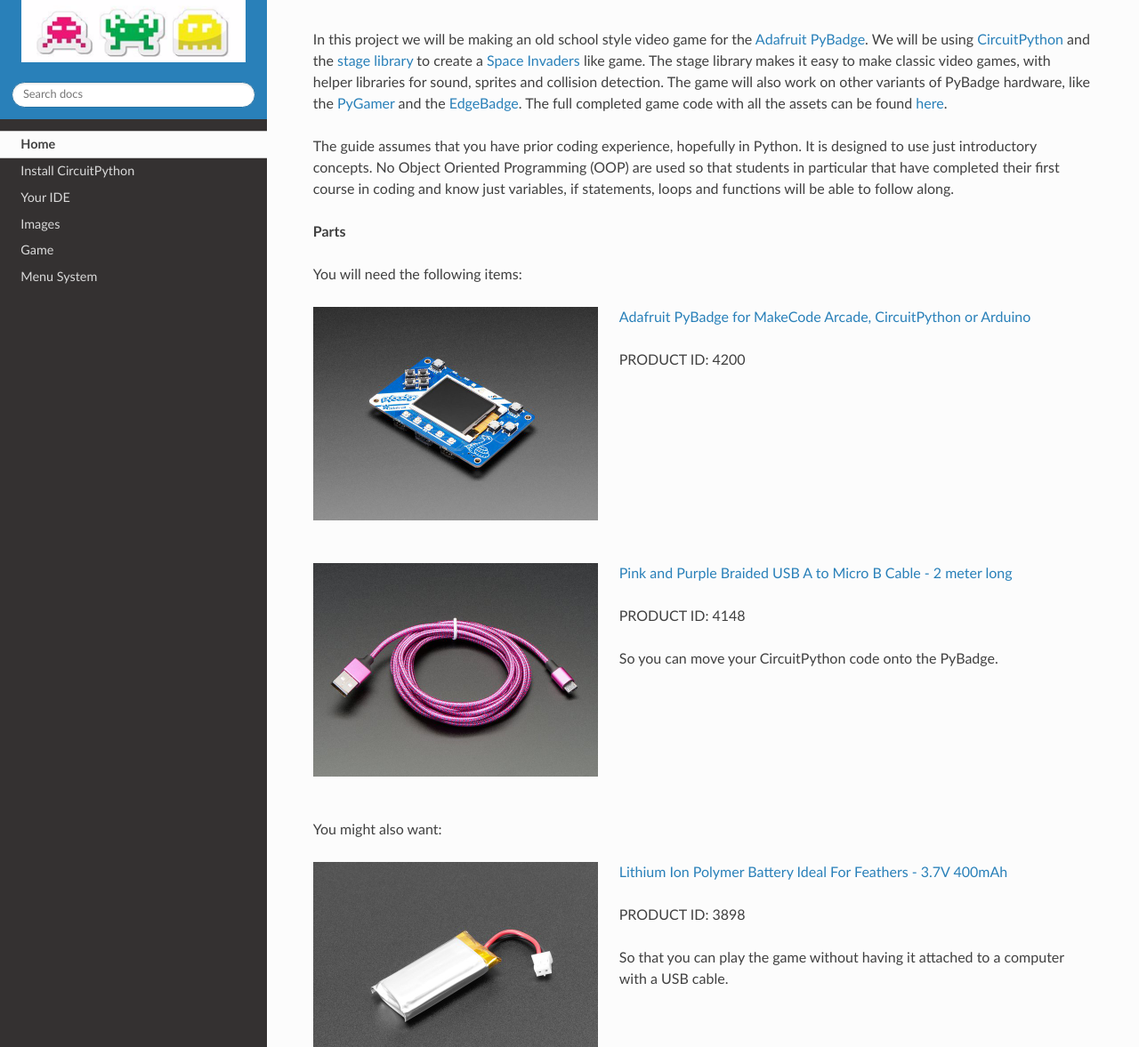
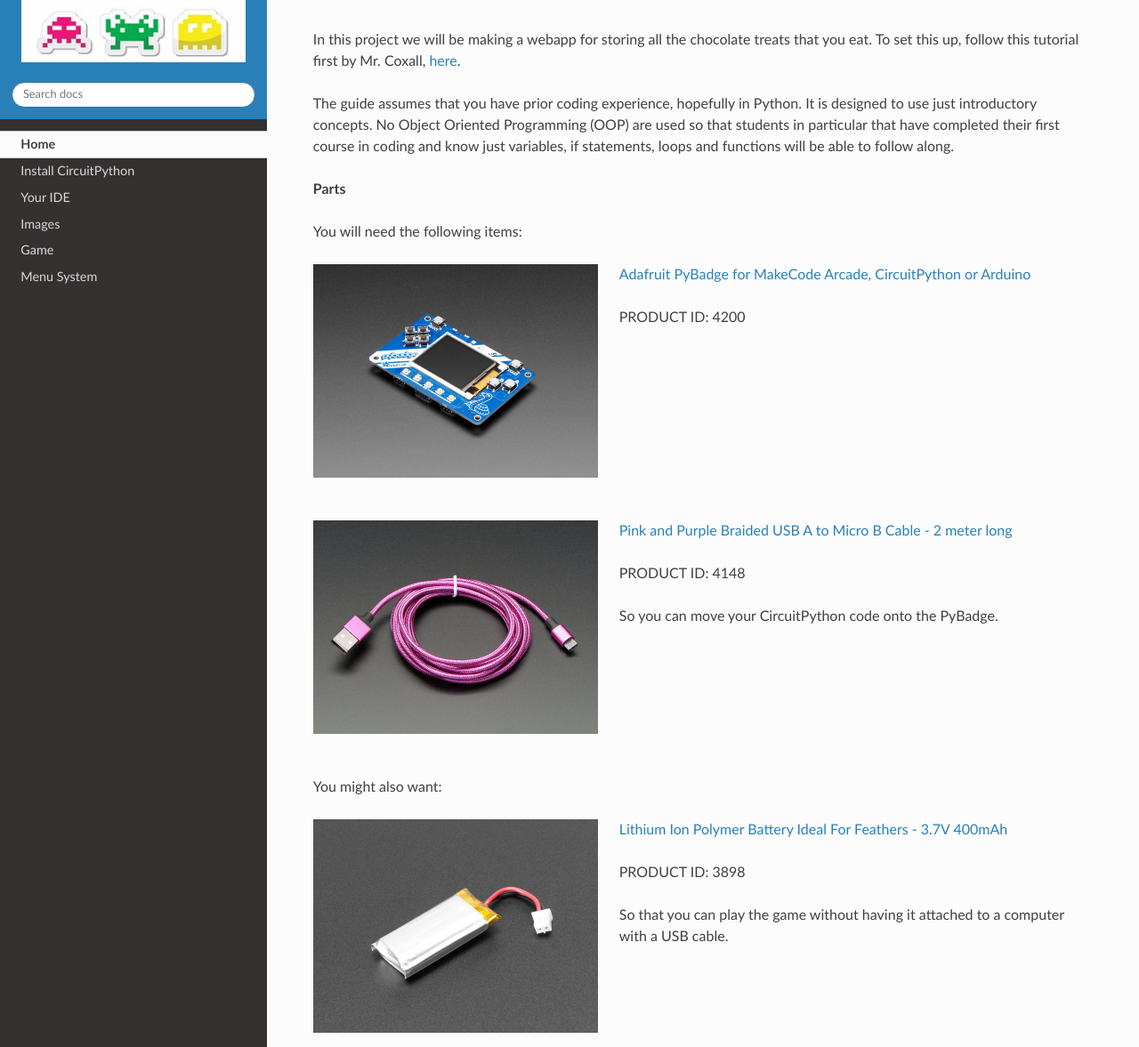
Before and after one commit to matsuru-hoshi/ICS3U-2019-Group11, a Sphinx documentation site: the page built from docs/index.rst, in a window 1280 px wide and 1400 px high, scrolled down 256 px, cut to the strip 223-1400 px from the top of the window. Shown: the whole strip at 89% size. Built offline with Sphinx 7.4.7 and the Read the Docs theme 2.0.0, drawn with Linux system fonts in a browser that asks for light colours; some of the changed text lies outside the part shown.

Commit message:
Modified home information.

```diff
--- a/docs/index.rst
+++ b/docs/index.rst
@@ -9,7 +9,7 @@
     </iframe>
   </div>
 
-In this project we will be making an old school style video game for the `Adafruit PyBadge <https://www.adafruit.com/product/4200>`_. We will be using `CircuitPython <https://circuitpython.org>`_ and the `stage library <https://learn.adafruit.com/circuitpython-stage-game-library>`_ to create a `Space Invaders <https://en.wikipedia.org/wiki/Space_Invaders>`_ like game. The stage library makes it easy to make classic video games, with helper libraries for sound, sprites and collision detection. The game will also work on other variants of PyBadge hardware, like the `PyGamer <https://www.adafruit.com/product/4242>`_ and the `EdgeBadge <https://www.adafruit.com/product/4400>`_. The full completed game code with all the assets can be found `here <https://github.com/MotherTeresaHS/ICS3U-2019-Group0>`_.
+In this project we will be making a webapp for storing all the chocolate treats that you eat. To set this up, follow this tutorial first by Mr. Coxall, `here <https://aws-serverless-web-application.readthedocs.io/en/latest/index.html>`_.
 
 The guide assumes that you have prior coding experience, hopefully in Python. It is designed to use just introductory concepts. No Object Oriented Programming (OOP) are used so that students in particular that have completed their first course in coding and know just variables, if statements, loops and functions will be able to follow along.
 
@@ -91,46 +91,6 @@
 |
 |
 
-.. container:: twocol
-
-  .. container:: leftside
-
-    .. image:: ./images/3923-04.jpg
-      :width: 320 px
-      :height: 240 px
-      :alt: USB Cable
-      :align: left
-
-  .. container:: rightside
-
-    `Mini Oval Speaker - 8 Ohm 1 Watt <https://www.adafruit.com/product/4148>`_
-
-    PRODUCT ID: 3923
-
-    If you want lots of sound. Be warned, the built in speaker is actually pretty loud.
-
-|
-|
-|
-|
-|
-
-.. container:: twocol
-
-  .. container:: leftside
-
-    .. image:: ./images/printed_case.jpg
-      :width: 320 px
-      :height: 240 px
-      :alt: USB Cable
-      :align: left
-
-  .. container:: rightside
-
-    `3D Printed Case <https://www.tinkercad.com/things/fHOWOY88j9A?utm_source=externalsite&utm_medium=embedver1&utm_campaign=embed>`_
-
-    I did not create this case. I `altered Adafruit's design <https://learn.adafruit.com/pybadge-case/>`_. One of the screw posts was hitting the built in speaker and the case was not closing properly. I also added a piece of plastic over the display ribbon cable, to keep it better protected. You will need 4 x 3M screws to hold the case together.
-
 .. toctree::
   :maxdepth: 2
   :hidden:
```
